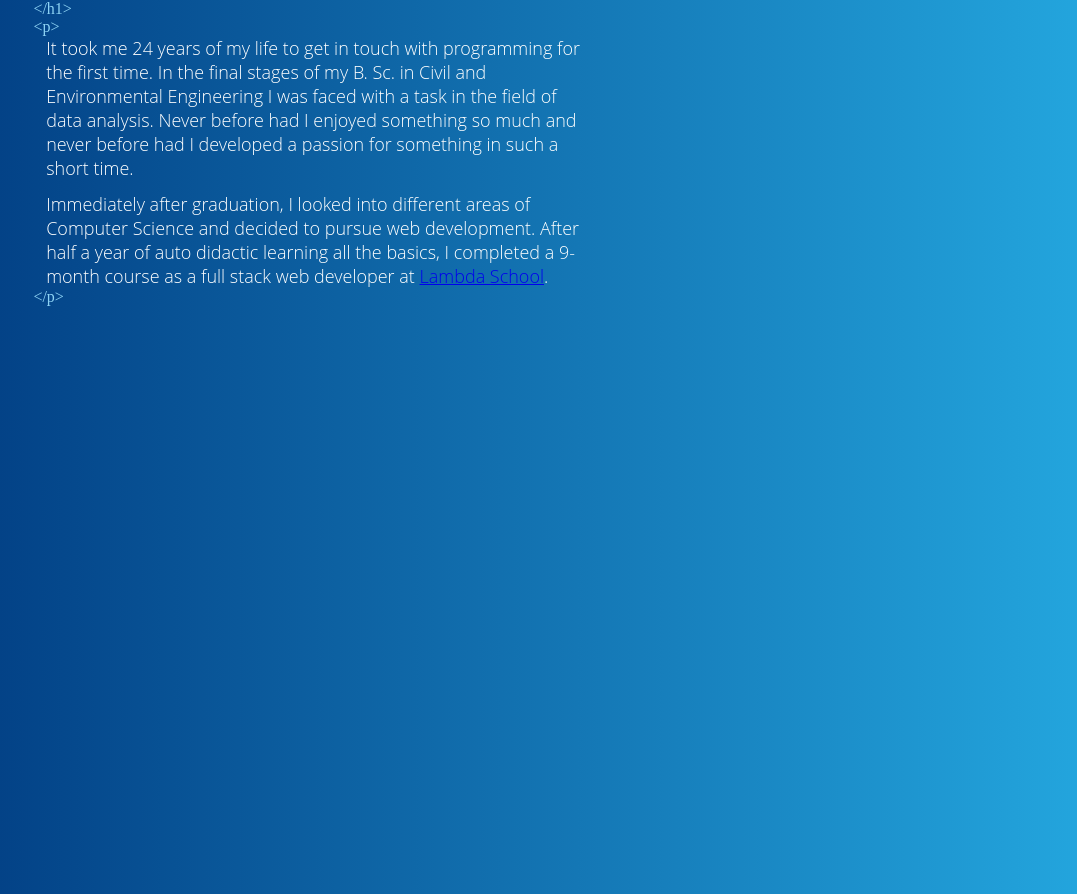
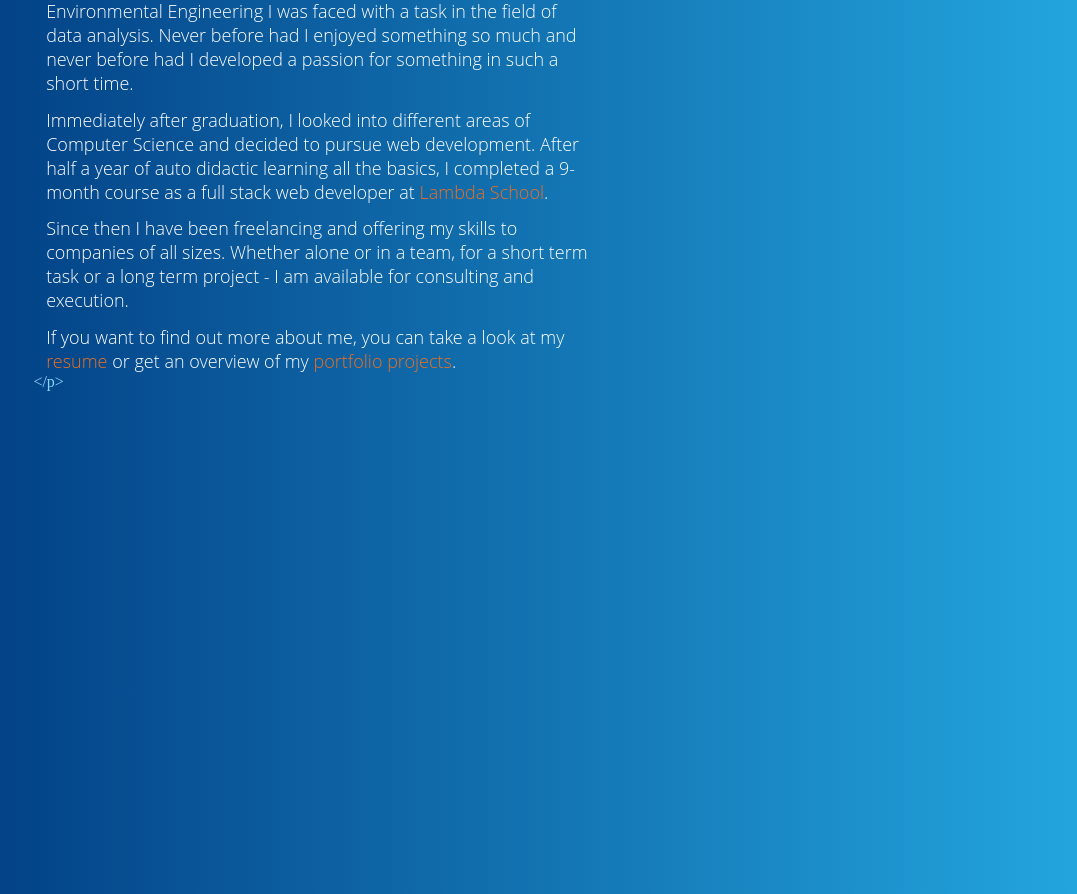
Before and after one commit to KingLouie1994/portfolio_page_1.3, a React (Create React App) app: page / in a window 1280 px wide. Shown: the part 1085-1979 px from the top of the page, without its empty margins (101-1178 px from the left). Built offline with nearby package versions, Linux system fonts and the light colour scheme; a web font is replaced by a local one.

Commit message:
Added further paragraphs to the about page and linked all important parts

```diff
--- a/src/components/About.js
+++ b/src/components/About.js
@@ -1,5 +1,11 @@
 // Imports from React
 import React, { useState, useEffect } from "react";
+
+// Imports from third party libraries
+import { Link, animateScroll as scroll } from "react-scroll";
+
+// Import of external data
+import Resume from "../Data/Resume.pdf";
 
 // Imports for styling
 import styled from "styled-components";
@@ -9,6 +15,7 @@ const About = () => {
     height: window.innerHeight,
     width: window.innerWidth,
   });
+
   useEffect(() => {
     function handleResize() {
       setDimensions({
@@ -18,6 +25,10 @@ const About = () => {
     }
     window.addEventListener("resize", handleResize);
   });
+
+  const scrollToProjects = () => {
+    scroll.scrollTo(dimensions.height * 2);
+  };
   return (
     <React.Fragment>
       <NavAnchorAbout
@@ -49,18 +60,41 @@ const About = () => {
                 much and never before had I developed a passion for something in
                 such a short time.
               </p>
-              <p className="lastParagraph">
+              <p className="paragraph">
                 Immediately after graduation, I looked into different areas of
                 Computer Science and decided to pursue web development. After
                 half a year of auto didactic learning all the basics, I
                 completed a 9-month course as a full stack web developer at{" "}
-                <LambdaLink
+                <StyledAboutLink
                   href="https://lambdaschool.com/"
                   target="_blank"
                   rel="noopener noreferrer"
+                  style={{ color: "#ed6f22" }}
                 >
                   Lambda School
-                </LambdaLink>
+                </StyledAboutLink>
+                .
+              </p>
+              <p className="paragraph">
+                Since then I have been freelancing and offering my skills to
+                companies of all sizes. Whether alone or in a team, for a short
+                term task or a long term project - I am available for consulting
+                and execution.
+              </p>
+              <p className="lastParagraph">
+                If you want to find out more about me, you can take a look at my{" "}
+                <StyledAboutLink
+                  target="_blank"
+                  rel="noopener noreferrer"
+                  href={Resume}
+                  style={{ color: "#ed6f22" }}
+                >
+                  resume
+                </StyledAboutLink>{" "}
+                or get an overview of my{" "}
+                <span onClick={scrollToProjects} style={{ color: "#ed6f22" }}>
+                  portfolio projects
+                </span>
                 .
               </p>
               <p
@@ -208,8 +242,8 @@ const StyledAboutLeftTextFlow = styled.div`
   }
 `;
 
-const LambdaLink = styled.a`
-  color: "#ed6f22";
+const StyledAboutLink = styled.a`
+  text-decoration: none;
 `;
 
 export default About;
```
Also changed, not shown: 1 other file (tests, documents, lock files or other folders).
